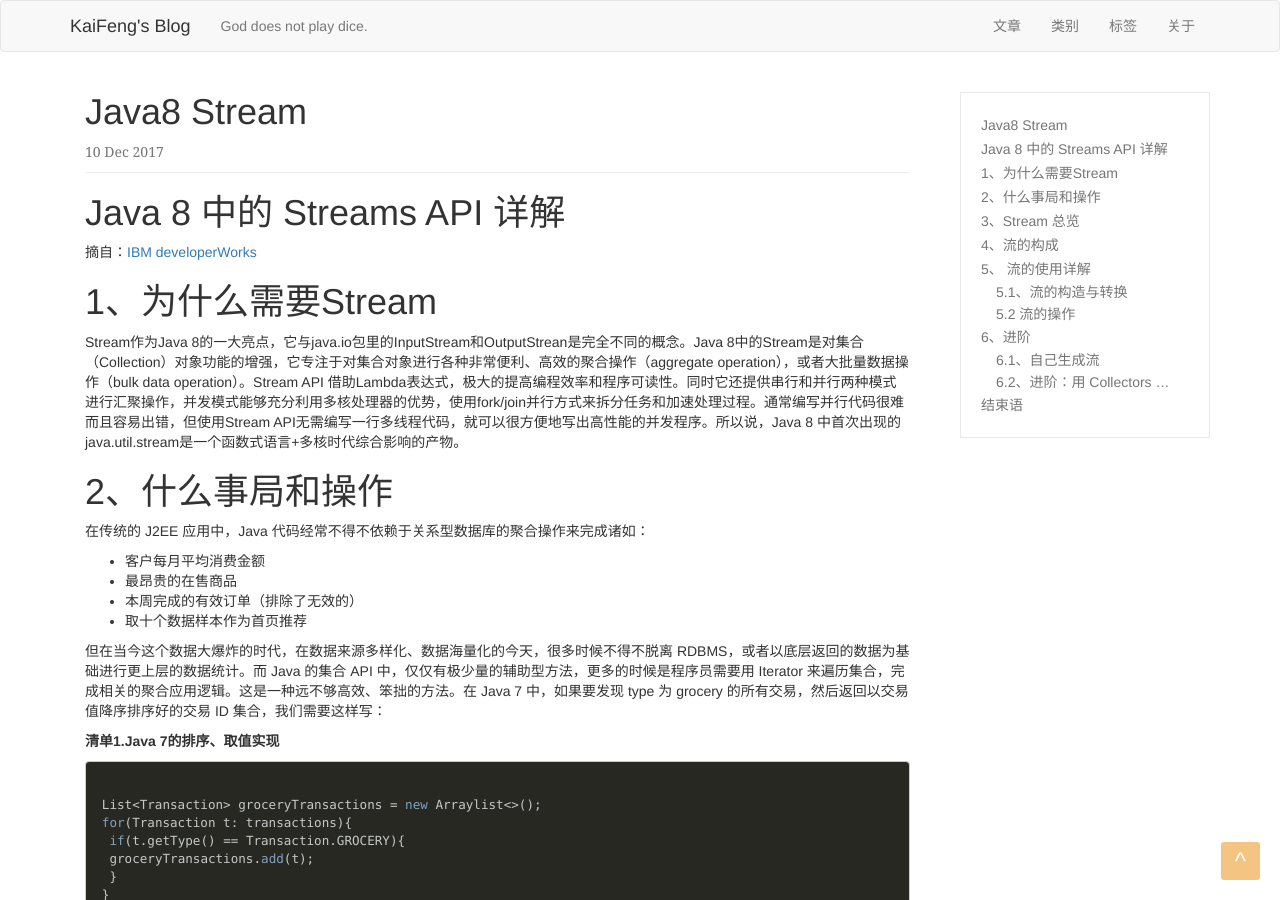
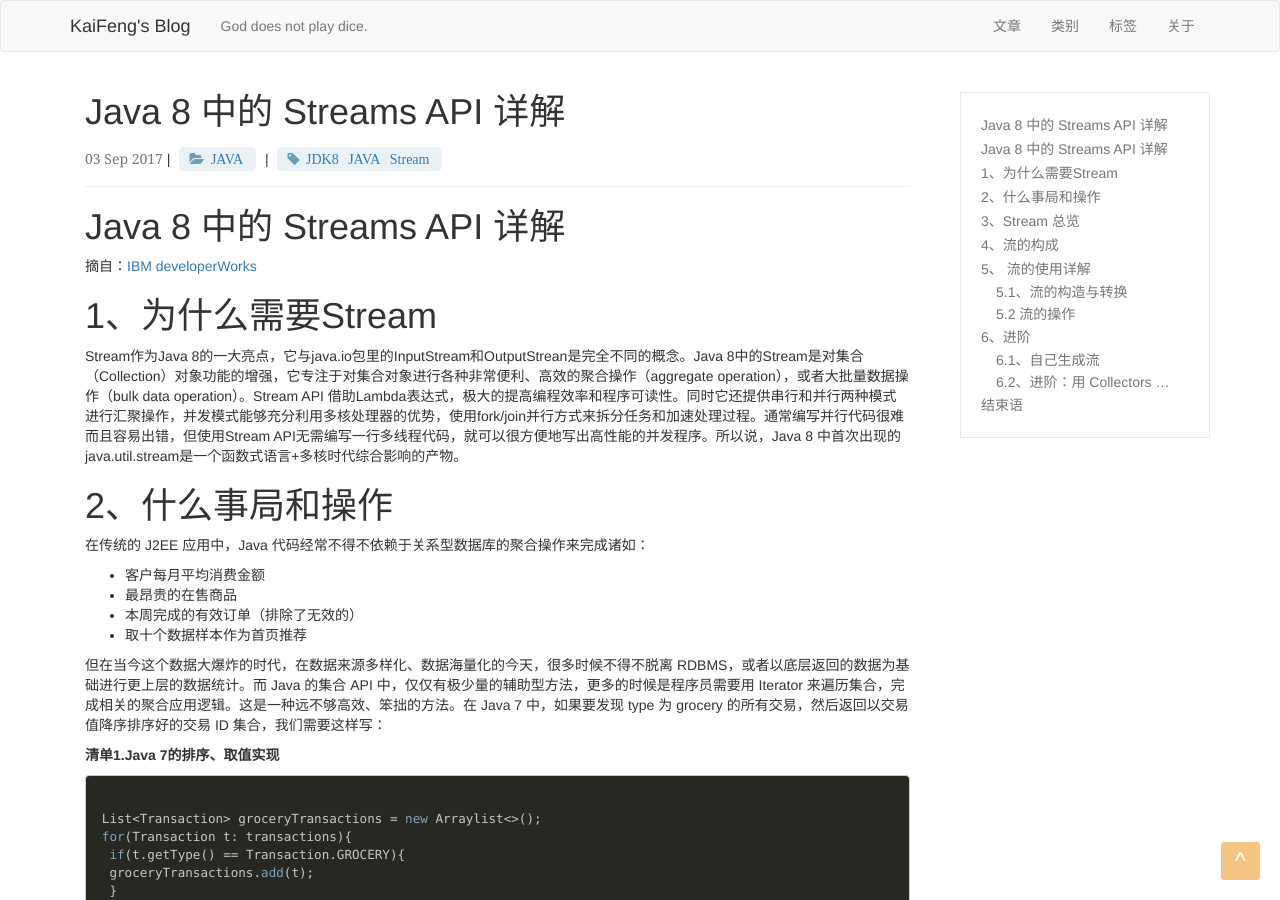
Before and after one commit to liukaifeng/liukaifeng.github.io, a Jekyll site: the page built from _posts/2017-12-10-java8-Stream.md, in a window 1280 px wide and 900 px high. Built offline with Jekyll 4.4.1, drawn with Linux system fonts in a browser that asks for light colours; our own code applies the rules of GitHub Pages for plain Markdown files; comment, search, counter and statistics services are not loaded.

Commit message:
Update 2017-12-10-java8-Stream.md

```diff
--- a/_posts/2017-12-10-java8-Stream.md
+++ b/_posts/2017-12-10-java8-Stream.md
@@ -1,4 +1,11 @@
-
+---
+layout: post
+title: "Java 8 中的 Streams API 详解"
+category: JAVA
+tags: [JDK8,JAVA,Stream]
+published: true
+date:  2017-09-03 21:04:00
+---
 # Java 8 中的 Streams API 详解
 
 摘自：[IBM developerWorks](https://www.ibm.com/developerworks/cn/java/j-lo-java8streamapi/)
```
